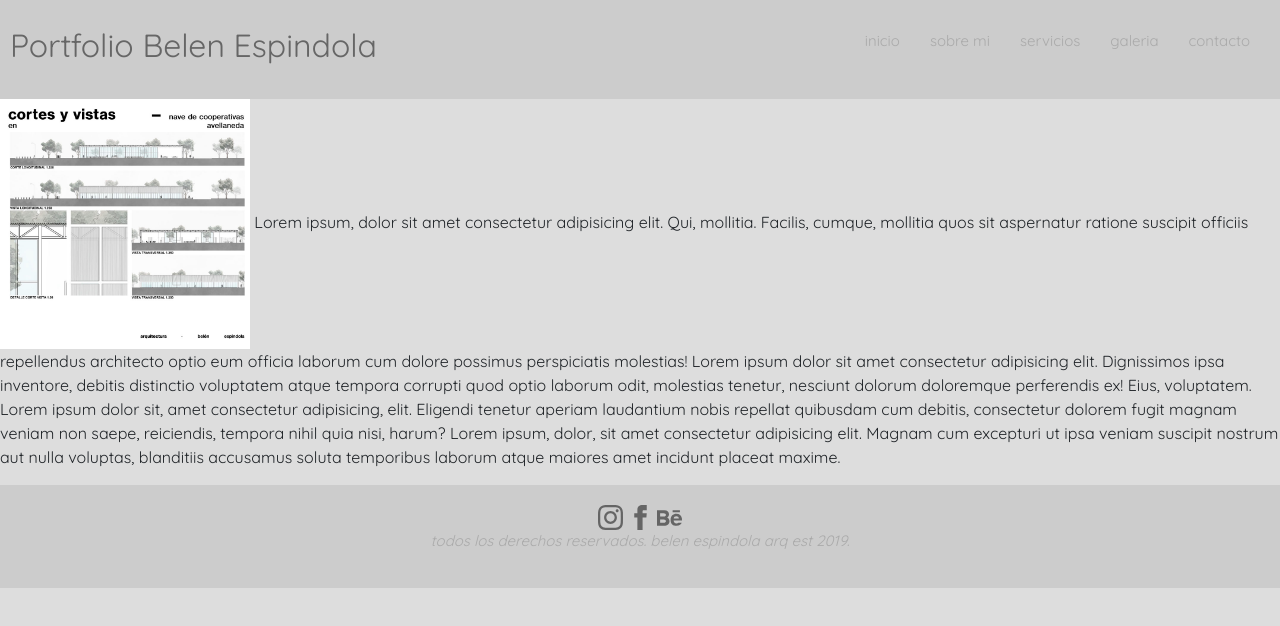
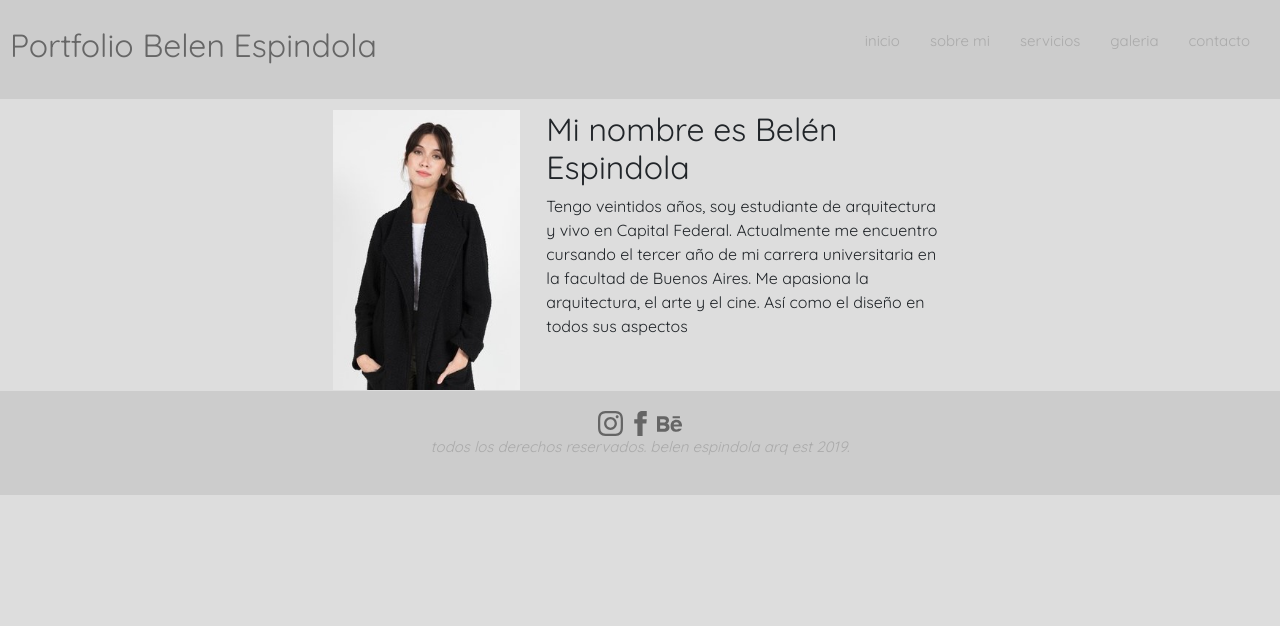
Before and after one commit to bespindola/belenespindola_arq, a plain HTML site: page paginas/sobremi.html in a window 1280 px wide. Drawn offline with nearby package versions, Linux system fonts and the light colour scheme.

Commit message:
segunda entrega

```diff
--- a/css/estilos.css
+++ b/css/estilos.css
@@ -75,7 +75,7 @@ li a {
 .portada{
     display:flex;
     flex-direction:column;
-    background-image: linear-gradient(to top, rgba(0, 0, 0, 0.5), rgba(187, 187, 187, 0.5)), url("../recursos/img principal.jpg") ;
+    background-image: url("../recursos/img principal.jpg") ;
     background-attachment: fixed;
 	background-position: center;
 	background-repeat: no-repeat;
@@ -125,6 +125,7 @@ li a {
 
 .portada__texto {
     background:none;
+    padding: 1px;
 }
 
 form {
@@ -144,14 +145,42 @@ form {
     align-items: center;
     align-self: center;
 }
-.sobremi__imagen {
+.imagen__sobremi {
+    background: url(../recursos/belu\ foto.jpg);
     width: 250px;
     height: 250px;
+}
+
+.sobremi__grid {
+    margin-top: 10px;
+}
+
+.animacionServicios:hover {
+    transform: translate(0px, 0px) scale(1.1, 1.1);
 }
 
 .main__galeria {
     display:flex;
     flex-direction:column;
+}
+
+.servicios__uno {
+    transition: all 1s ease;
+
+}
+
+.servicios__dos {
+    transition: all 1s ease;
+
+}
+
+.servicios__tres {
+    transition: all 1s ease;
+
+}
+.servicios__cuatro {
+    transition: all 1s ease;
+
 }
 .galeria__container {
     display:grid;
@@ -272,3 +301,23 @@ footer {
     background:none;
     opacity: 50%;
 }
+
+/* @media (min-width: 320px) and (max-width:540px) {
+
+    .galeria__uno {
+        display:none;
+    }
+    .galeria__tres {
+        display:none;
+    }
+    }
+    .galeria__seis {
+        display:none;
+    }
+    .galeria__siete {
+        display:none;
+    }
+    .galeria__nueve {
+        display:none;
+    }
+ */
--- a/paginas/sobremi.html
+++ b/paginas/sobremi.html
@@ -25,26 +25,22 @@
         </nav>
     </header>
     <main>
-    <section>
-        <p>
-            <!-- imagen provisoria! -->
-            <img class="sobremi__imagen" src="../recursos/9.jpg" alt="render">
-            Lorem ipsum, dolor sit amet consectetur adipisicing elit.
-            Qui, mollitia. Facilis, cumque, mollitia quos sit aspernatur
-            ratione suscipit officiis repellendus architecto optio eum
-            officia laborum cum dolore possimus perspiciatis molestias!
-            Lorem ipsum dolor sit amet consectetur adipisicing elit.
-            Dignissimos ipsa inventore, debitis distinctio voluptatem
-            atque tempora corrupti quod optio laborum odit, molestias
-            tenetur, nesciunt dolorum doloremque perferendis ex! Eius,
-            voluptatem. Lorem ipsum dolor sit, amet consectetur adipisicing, elit.
-            Eligendi tenetur aperiam laudantium nobis repellat quibusdam cum debitis,
-            consectetur dolorem fugit magnam veniam non saepe, reiciendis, tempora nihil quia nisi, harum?
-            Lorem ipsum, dolor, sit amet consectetur adipisicing elit. Magnam cum excepturi ut ipsa veniam
-            suscipit nostrum aut nulla voluptas, blanditiis accusamus soluta temporibus laborum atque
-            maiores amet incidunt placeat maxime.
-        </p>
-    </section>
+            <section class="sobremi__grid">
+                <div class="container-fluid">
+                    <div class="row d-flex justify-content-center">
+                        <div class="col-xl-2 col-lg-2 col-md-2" style="border:1px solid
+                    #ddd">
+                        <img src="../recursos/belu foto.jpg" alt="responsive webite" class="img-fluid">
+                        </div>
+                        <div class="col-xl-4 col-lg-4 col-md-4" style="border:1px solid
+                    #ddd">
+                        <h2>Mi nombre es Belén Espindola</h2>
+                        <p>Tengo veintidos años, soy estudiante de arquitectura y vivo en Capital Federal.
+                            Actualmente me encuentro cursando el tercer año de mi carrera universitaria en la facultad de Buenos Aires.
+                            Me apasiona la arquitectura, el arte y el cine. Así como el diseño en todos sus aspectos</p>
+                        </div>
+                </div>
+            </section>
     </main>
     <footer>
         <img class="footer__redes" src="../recursos/redes/instagram.svg" alt="logo intagram">
```
Also changed, not shown: index.html (+1 -1 lines), paginas/servicios.html (+12 -11 lines), recursos/belu foto.jpg (added), recursos/ilustracion.jpg (added), recursos/maquetado.jpg (added), recursos/planimetria.jpg (added), recursos/renderizado.jpg (added).
